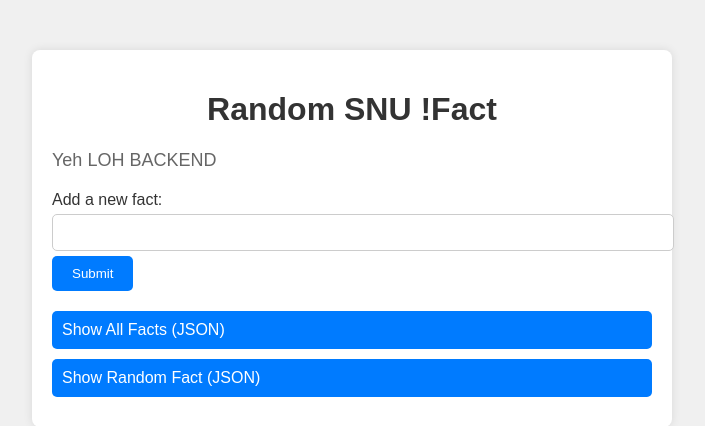
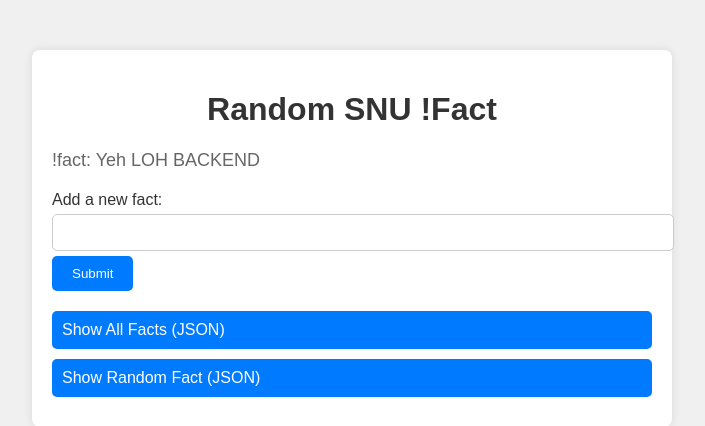
Before and after one commit to jishnu-baruah/FlaskProject, a Flask app: page / in a window 1280 px wide. Shown: the top 426 px of the page, without its empty margins (288-993 px from the left). Run offline with Flask 3, Linux system fonts and the light colour scheme.

Commit message:
updated frontend

```diff
--- a/templates/index.html
+++ b/templates/index.html
@@ -86,7 +86,7 @@
 <body>
     <div class="container">
         <h1>Random SNU !Fact</h1>
-        <p>{{ fact }}</p>
+        <p>!fact: {{ fact }}</p>
         <form action="/post_fact" method="POST">
             <label for="new_fact">Add a new fact:</label><br>
             <input type="text" id="new_fact" name="new_fact"><br>
```
